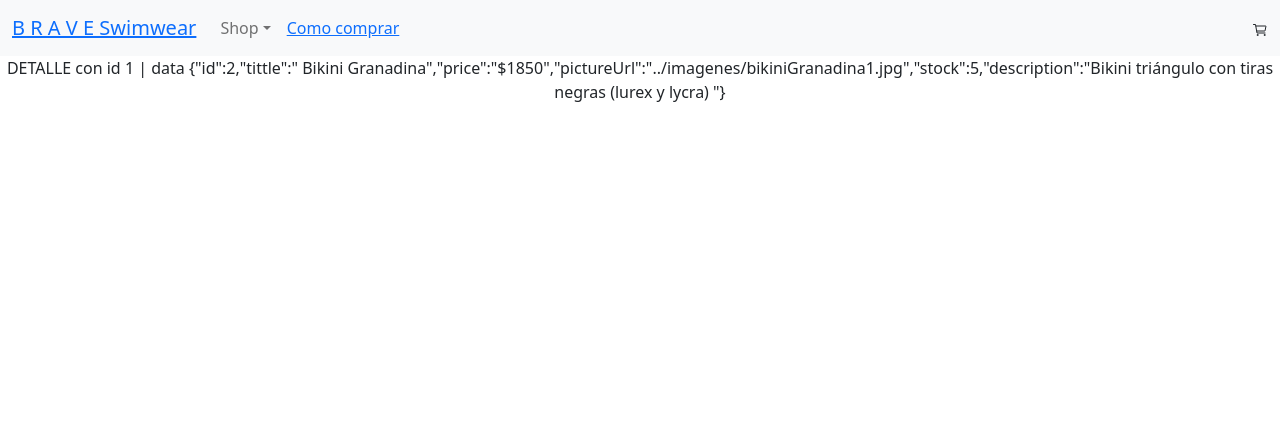
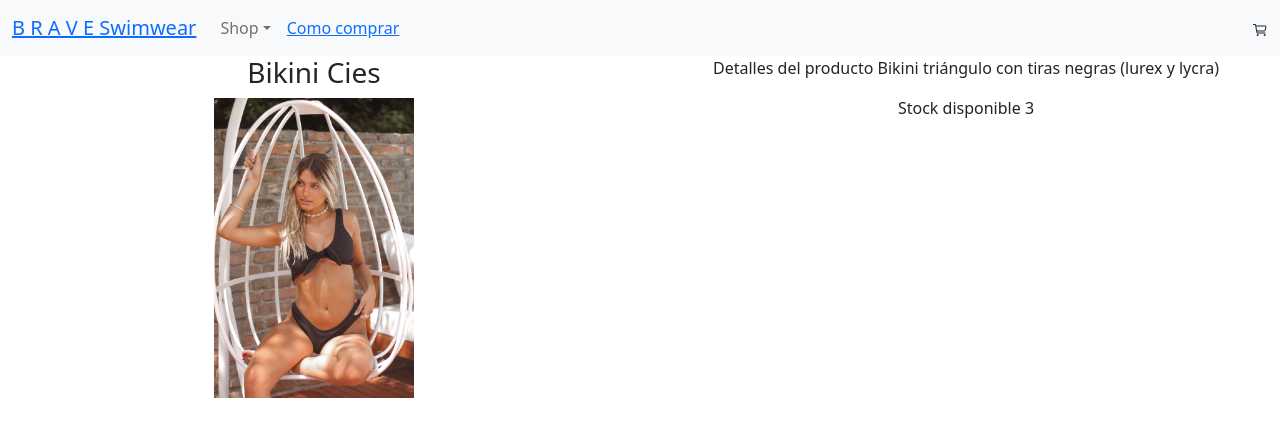
Before and after one commit to delfinadelorenzo/react, a React (Create React App) app: page /detalle/1 in a window 1280 px wide. Shown: the top 436 px of the page. Built offline with nearby package versions, Linux system fonts and the light colour scheme.

Commit message:
desafio7

```diff
--- a/src/App.js
+++ b/src/App.js
@@ -4,6 +4,7 @@ import NavBar from './components/NavBar';
 import ItemListContainer from './components/ItemListContainer';
 import ItemDetailContainer from './components/ItemDetailContainer';
 import { BrowserRouter as Router, Routes, Route } from "react-router-dom";
+
 function App() {
 
 
--- a/src/components/Item.js
+++ b/src/components/Item.js
@@ -1,17 +1,19 @@
 import React from 'react'
-import { Card, Button } from 'react-bootstrap'
-import { Link } from 'react-router-dom'
+import { Card } from 'react-bootstrap'
+import { Link  } from "react-router-dom"
+import ItemCount from './ItemCount'
 
 
-
-const Item = ({ item }) => {
-    console.log(item.pictureUrl, item.tittle)
+const Item = ({ items }) => {
     return (
         // <ContainerItem>
+        <>
+            {
+                items.map(item=>
                     <div className='p-2'>
                         <Card style={{ width: '18rem' }}>
 
-                <img src={item.pictureUrl} />
+                            <img src={item.pictureUrl} alt={item.tittle}/>
 
                             <Card.Body>
                                 <div className='tittle'>
@@ -46,6 +48,10 @@ const Item = ({ item }) => {
                             </Card.Body>
                         </Card>
                     </div>
+                    )
+            }
+
+        </>
 
 
         // </ContainerItem>
--- a/src/components/ItemDetail.js
+++ b/src/components/ItemDetail.js
@@ -1,13 +1,35 @@
-import React from 'react'
+import { Row, Col } from "react-bootstrap"
+const ItemDetail = ({ item }) => {
+    console.log(item)
+    return (
+        <>
+            {item.map(item =>
+                <>
+                    <container>
+                        <Row>
 
-const ItemDetail = ({item}) => {
-    return (
-        <div>
-            <div>
-            <img src={item.pictureUrl} />
-            </div>
+                            <Col>
+                            <h3>{item.tittle}</h3>
+                            <img src={item.pictureUrl} alt={item.title} width={200} />
 
-        </div>
+                            </Col>
+                            <Col>
+                            <div>
+                                <p>Detalles del producto {item.description} </p>
+                            </div>
+                            <div>
+                                <p>Stock disponible {item.stock} </p>
+                            </div>
+
+                            </Col>
+
+                        </Row>
+                    </container>
+
+                </>
+            )
+            }
+        </>
     )
 }
 
--- a/src/components/ItemDetailContainer.js
+++ b/src/components/ItemDetailContainer.js
@@ -1,32 +1,30 @@
-import { useEffect, useState } from "react";
-import { useParams } from "react-router-dom"
-import data from "./data.json"
-import ItemDetail from "./ItemDetail";
+import {useState, useEffect} from "react"
+import ItemDetail from "./ItemDetail"
+import {data} from "./data"
+import {useParams} from "react-router-dom"
 
 const ItemDetailContainer = () => {
-  const { id } = useParams();
-  const [item, setItem] = useState (data);
-  const [producto, setProducto] = useState();
+    const [item, setItem] = useState([])
+    const {id} = useParams();
 
-  const loadItems = async () => {
-    const response = await new Promise((resolve, reject) => {
-      setTimeout(() => {
-        resolve(data[id]);
-      }, 2000);
-    });
+    useEffect(()=>{
+        data
+        .then((item)=>{
+            if(id){
+                const idProduct = item.filter((e)=> e.id === id)
+                setItem(idProduct)
+            }else{
+                setItem(item)
+            }
+        })
+        .catch((err)=> console.log(err))
+    }, [id])
 
-    return response;
-  };
-
-  useEffect(() => {
-    const getData = async () => {
-      const result = await loadItems();
-      setProducto(result);
-    };
-    getData();
-  }, [loadItems]);
-
-  return <div>DETALLE con id { id } | data  { JSON.stringify(producto) }</div>
+    return (
+        <>
+            <ItemDetail item={item}/>
+        </>
+    )
 }
 
 export default ItemDetailContainer
--- a/src/components/ItemList.js
+++ b/src/components/ItemList.js
@@ -1,6 +1,6 @@
 import React, { useState, useEffect } from 'react'
 import Item from './Item';
-import data from "./data.json";
+import {data} from "./data.js";
 
 /*IMAGENES*/
 // import cies1 from "../imagenes/bikiniCies1.jpg";
@@ -10,36 +10,23 @@ import data from "./data.json";
 
 const ItemList = () => {
     const [items, setItems] = useState([]);
-    const [loading, setLoading] = useState(false);
-
-    const cargarProductos = async () => {
-        console.log (data)
-        const prod = await new Promise((resolve, reject) => {
-            setTimeout(function () {
-                resolve(data)
-            }, 2000);
-        })
-        return prod;
-    };
+    const [loading, setLoading] = useState(true);
 
     useEffect(() => {
-        const getItems = async () => {
-            setLoading(true);
-            const result = await cargarProductos();
-            setLoading(false);
-            setItems(result);
-        };
-        getItems();
-    }, []);
+        data
+            .then(items=>{setItems(items)})
+            .catch(err => console.log(err))
+            .finally(()=> setLoading(false))
+    }, [])
 
 return (
     <div className='d-flex justify-content-start'>
-        {items.map((item) =>{
-            return <Item key={item.id} item={item} />
-        } )}
+        {loading ?
+            <h2>Cargando...</h2>
+            :
+            <Item items={items} />
+        }
     </div>
-);
-
-};
+)};
 
 export default ItemList;
--- a/src/components/NavBar.js
+++ b/src/components/NavBar.js
@@ -14,7 +14,7 @@ export default function NavBar() {
             <Nav className="me-auto">
               <NavDropdown title="Shop" id="basic-nav-dropdown">
                 <NavDropdown.Item > <Link to="/bikinis"> Bikinis </Link>  </NavDropdown.Item>
-                <NavDropdown.Item > <Link to="/enterizas">Enteras</Link>     </NavDropdown.Item>
+                <NavDropdown.Item > <Link to="/enterizas"> Enterizas</Link>     </NavDropdown.Item>
                 <NavDropdown.Item > <Link to="/summer">Summer Sale! </Link>   </NavDropdown.Item>
               </NavDropdown>
               <Nav.Link> <Link to="/comocomprar">Como comprar</Link> </Nav.Link>
--- /dev/null
+++ b/src/components/data.js
@@ -0,0 +1,54 @@
+import BikiniCies from '../imagenes/bikiniCies1.jpg'
+import BikiniGranadina from '../imagenes/bikiniGranadina1.jpg'
+import BikiniPal from '../imagenes/bikiniPal.jpg'
+import BikiniSaona from '../imagenes/bikiniSaona.jpeg'
+
+const bikinis = [
+    {
+        id: '1',
+        tipo:"bikinis",
+        tittle: " Bikini Cies",
+        price: "$1900",
+        pictureUrl: BikiniCies,
+        stock: 3,
+        description: "Bikini  triángulo con tiras negras (lurex y lycra) "
+    },
+    {
+        id: '2',
+        tipo:"bikinis",
+        tittle: " Bikini Granadina",
+        price: "$1790",
+        pictureUrl: BikiniGranadina,
+        stock: 5,
+        description: "Bikini  triángulo con tiras negras (lurex y lycra) "
+    },
+    {
+        id: '3',
+        tipo:"bikinis",
+        tittle: " Bikini Saona",
+        price: "$1990",
+        pictureUrl: BikiniPal,
+        stock: 5,
+        description: "Bikini  triángulo con tiras negras (lurex y lycra) "
+    },
+    {
+        id: '4',
+        tipo:"bikinis",
+        tittle: "Bikini Granadina",
+        price: "$1850",
+        pictureUrl: BikiniSaona,
+        stock: 5,
+        description: "Bikini top SIN TAZA y Colaless tiro alto"
+    }
+]
+
+export const data = new Promise((res, rej)=>{
+    let uno = "1"
+    if(uno === "1"){
+        setTimeout(()=>{
+            res(bikinis)
+        }, 2000)
+    }else{
+        rej("Hubo un error al cargar los productos")
+    }
+})
--- a/src/components/data.json
+++ /dev/null
@@ -1,58 +0,0 @@
-[
-    {
-        "id": 1,
-        "tittle": " Bikini Cies",
-        "price": "$1850",
-        "pictureUrl": "../imagenes/bikiniCies1.jpg",
-        "stock": 3,
-        "description": "Bikini  triángulo con tiras negras (lurex y lycra) "
-    },
-    {
-        "id": 2,
-        "tittle": " Bikini Granadina",
-        "price": "$1850",
-        "pictureUrl": "../imagenes/bikiniGranadina1.jpg",
-        "stock": 5,
-        "description": "Bikini  triángulo con tiras negras (lurex y lycra) "
-    },
-    {
-        "id": 3,
-        "tittle": " Bikini Saona",
-        "price": "$1850",
-        "pictureUrl": "../imagenes/bikiniSaona.jpeg",
-        "stock": 5,
-        "description": "Bikini  triángulo con tiras negras (lurex y lycra) "
-    },
-    {
-        "id": 4,
-        "tittle": " Bikini Granadina",
-        "price": "$1850",
-        "pictureUrl": "../imagenes/bikiniPal.jpg",
-        "stock": 5,
-        "description": "Bikini top SIN TAZA y Colaless tiro alto"
-    },
-    {
-        "id": 5,
-        "tittle": "Enteriza My",
-        "price": "$2000",
-        "pictureUrl": "../imagenes/enterizaMy.jpg",
-        "stock": 3,
-        "description": "Bikini  triángulo con tiras negras (lurex y lycra) "
-    },
-    {
-        "id": 6,
-        "tittle": "Enteriza Delf",
-        "price": "$2100",
-        "pictureUrl": "../imagenes/enteriza1.jepg",
-        "stock": 6,
-        "description": "Bikini  triángulo con tiras negras (lurex y lycra) "
-    },
-    {
-        "id": 7,
-        "tittle": "Enteriza Red",
-        "price": "$1990",
-        "pictureUrl": "../imagenes/enterizaRed.jpg",
-        "stock": 2,
-        "description": "Bikini  triángulo con tiras negras (lurex y lycra) "
-    }
-]
```
Lines whose indentation alone changed are shown as unchanged.
